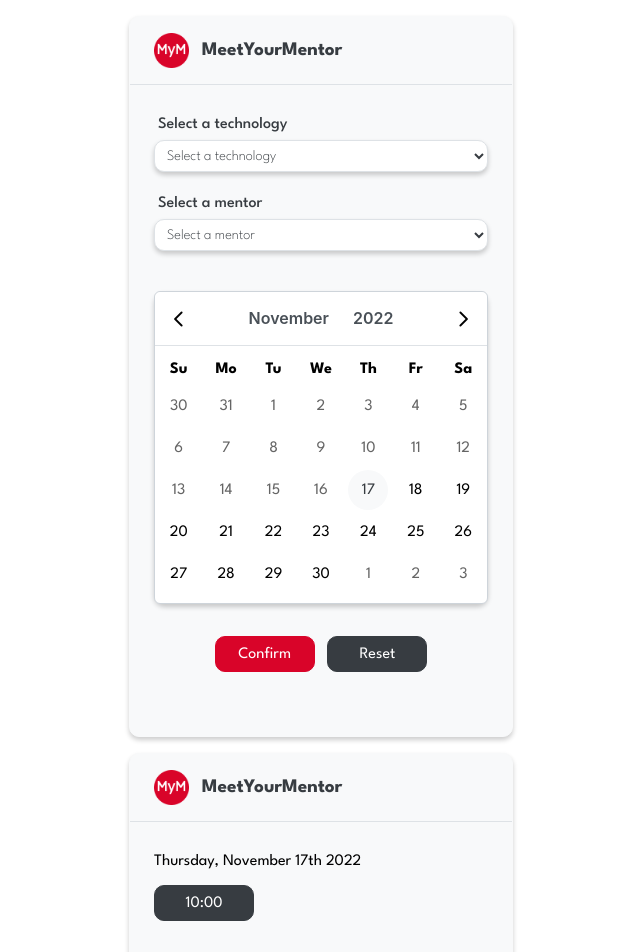
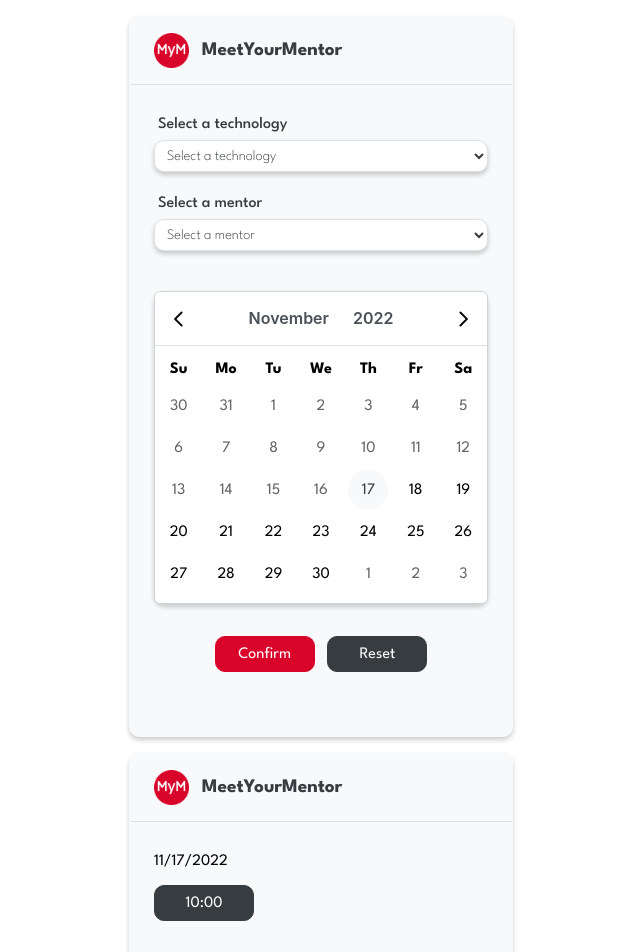
Before and after one commit to SaadiaELF/MeetYourBuddy, a React (Create React App) app: page / in a window 1280 px wide. Shown: the top 952 px of the page, without its empty margins (319-959 px from the left). Built offline with nearby package versions, Linux system fonts and the light colour scheme.

Commit message:
Added time and date state

```diff
--- a/src/App.js
+++ b/src/App.js
@@ -14,8 +14,10 @@ import "./App.css";
 function App() {
   const technologies = ["HTML", "CSS", "Javascript", "React"];
   const [mentors, setMentors] = useState(mentorsData);
+  const [mentor, setMentor] = useState(mentorsData[0]);
   const [dates, setDates] = useState([new Date()]);
-  const [date, setDate] = useState(moment().format("dddd, MMMM Do YYYY"));
+  const [date, setDate] = useState(moment(new Date()).format("MM/DD/YYYY"));
+  const [time, setTime] = useState([]);
 
   // Handle technologies dropdown select
   function handleTechnologiesChange(e) {
@@ -44,12 +46,17 @@ function App() {
       .filter((date) => {
         return date > new Date();
       });
+
+    // Setting state variable
     setDates(dates);
     setMentors(mentors);
+    setMentor(mentor);
   }
+
   // Handle Select date
   function handleSelectDate(e) {
-    setDate(moment(e.value).format("dddd, MMMM Do YYYY"));
+    setDate(e.value.toLocaleDateString());
+    setTime(mentor.availability[date]);
   }
 
   // Handle reset button click
@@ -92,7 +99,7 @@ function App() {
         </div>
       </Card>
       <Card>
-        <TimeList date={date} />
+        <TimeList date={date} time={time} />
       </Card>
     </>
   );
```
